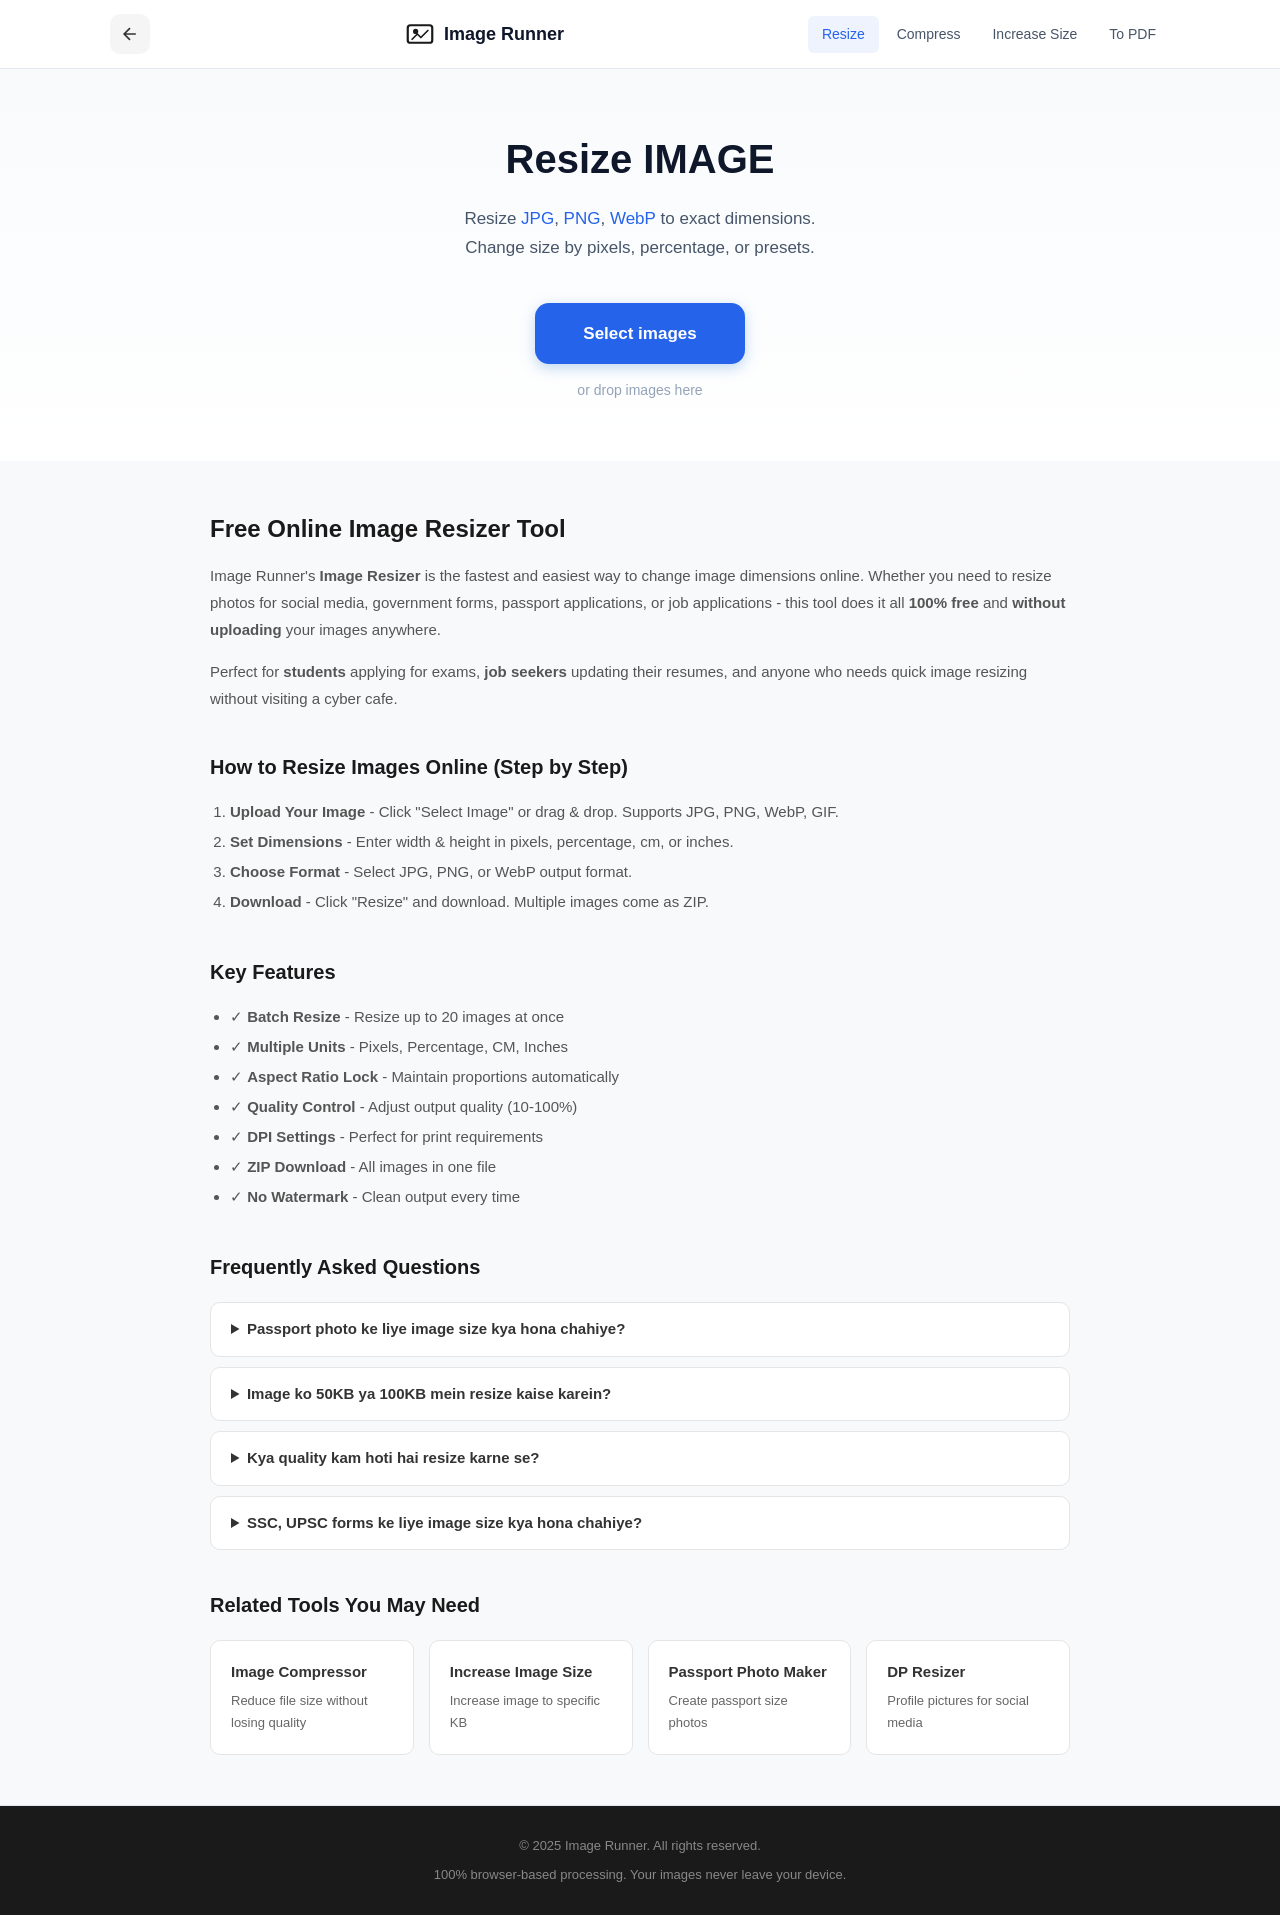
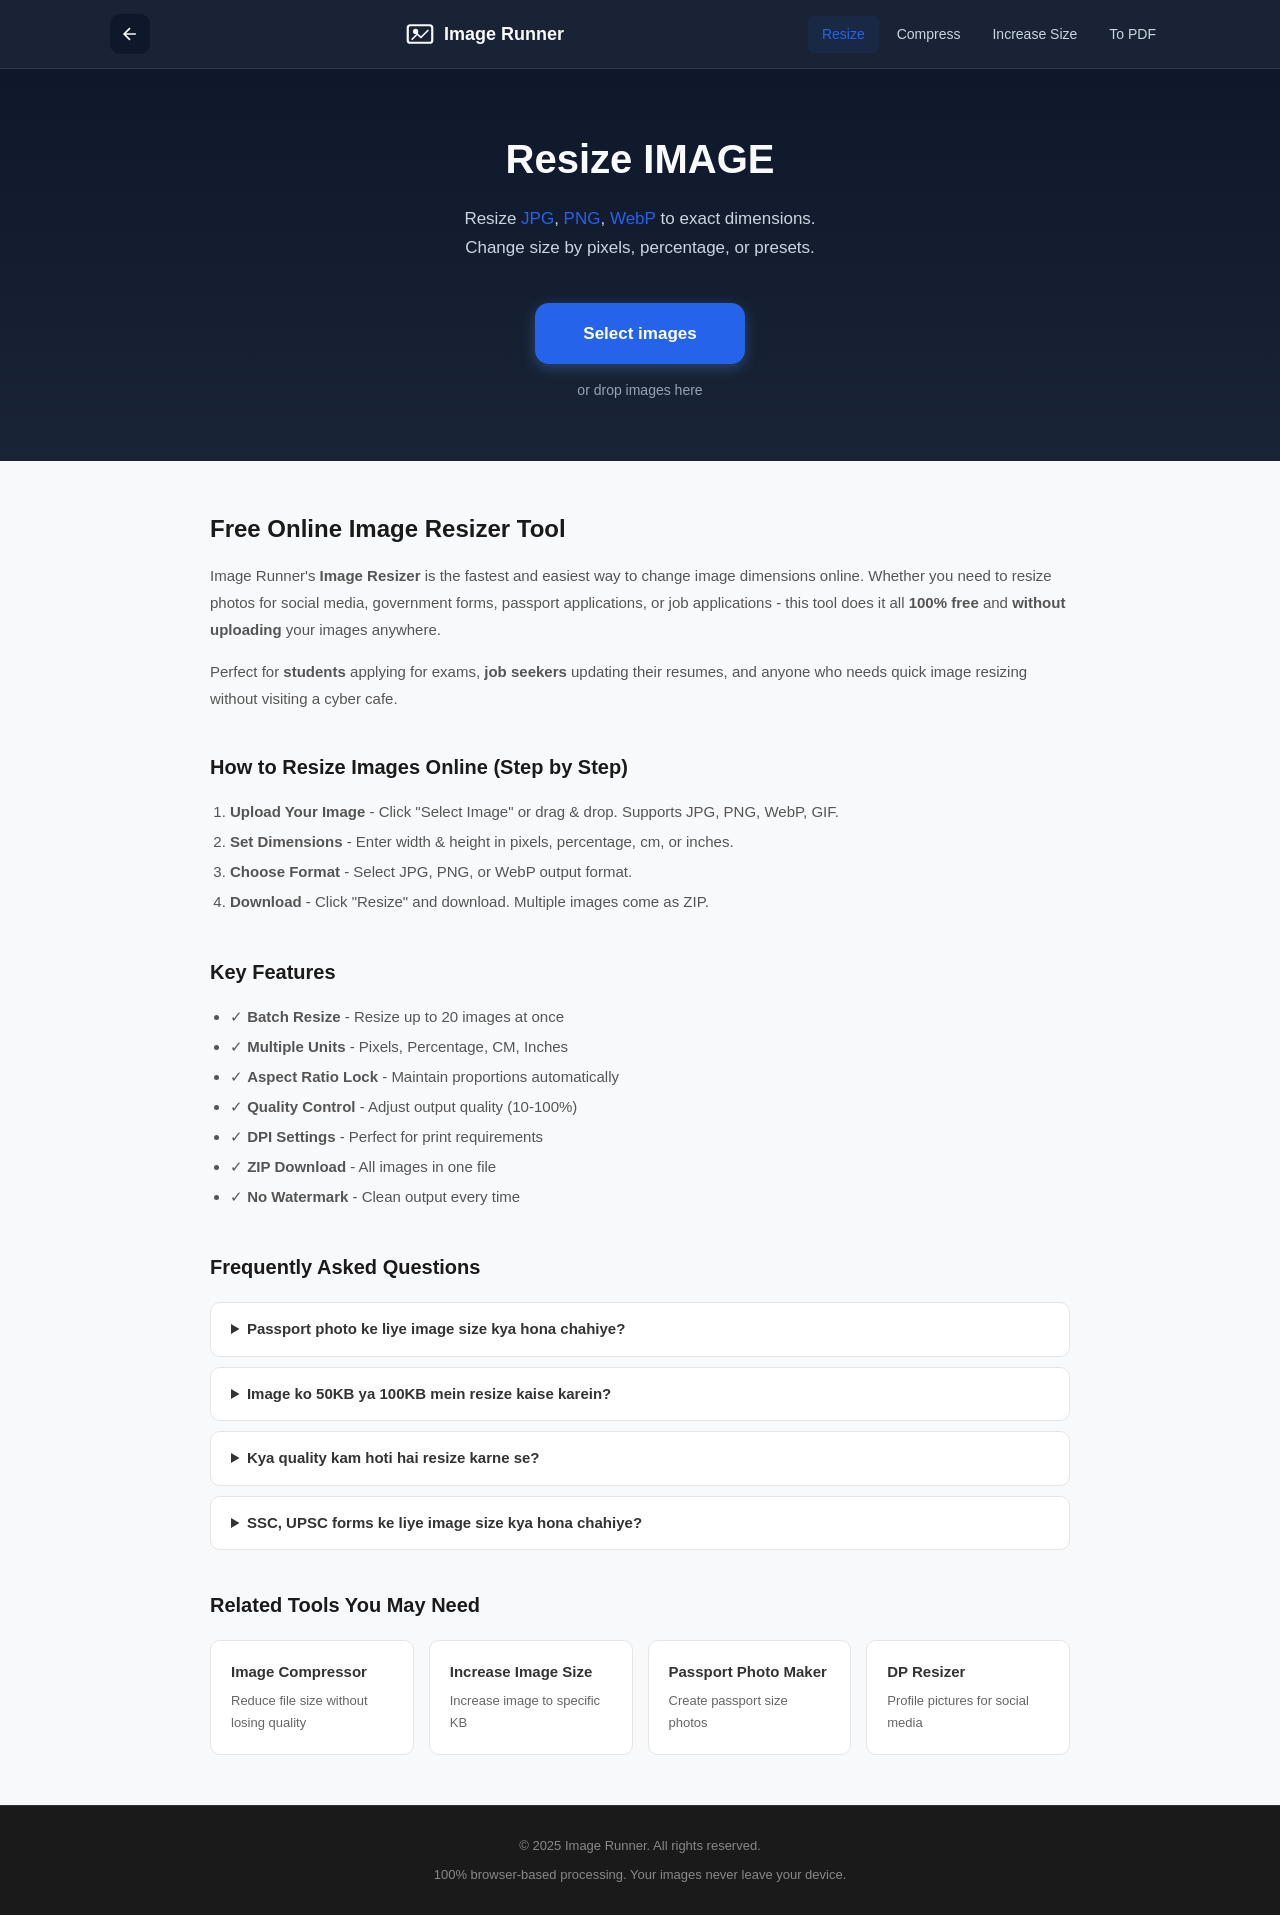

Fix favicon and preserve image URL loader

--- a/css/resize-v4.css
+++ b/css/resize-v4.css
@@ -5,21 +5,31 @@
 
 :root {
     /* Unified Color System - Professional Blue */
-    --bg: #f8fafc;
-    --bg-white: #ffffff;
-    --text: #0f172a;
-    --text-secondary: #475569;
+    --bg: #0f172a;
+    --bg-white: rgba(30, 41, 59, 0.72);
+    --text: #f8fafc;
+    --text-secondary: #cbd5e1;
     --text-muted: #94a3b8;
     --primary: #2563eb;
     --primary-hover: #1d4ed8;
     --primary-light: rgba(37, 99, 235, 0.08);
     --success: #2563eb;
-    --border: #e2e8f0;
-    --border-light: #f1f5f9;
+    --border: rgba(148, 163, 184, 0.18);
+    --border-light: rgba(15, 23, 42, 0.12);
     --font: 'Inter', -apple-system, BlinkMacSystemFont, sans-serif;
     --radius: 10px;
     --radius-lg: 14px;
     --shadow: 0 2px 8px rgba(0,0,0,0.06);
+}
+
+html.light-theme {
+    --bg: #f8fafc;
+    --bg-white: #ffffff;
+    --text: #0f172a;
+    --text-secondary: #475569;
+    --text-muted: #94a3b8;
+    --border: #e2e8f0;
+    --border-light: #f1f5f9;
 }
 
 *, *::before, *::after { box-sizing: border-box; margin: 0; padding: 0; }
@@ -55,11 +65,11 @@ img, svg { display: block; max-width: 100%; }
 }
 
 .header__inner { display: flex; align-items: center; justify-content: space-between; }
-.back-btn { display: flex; align-items: center; justify-content: center; width: 40px; height: 40px; background: #f5f5f5; border-radius: 10px; color: #333; margin-right: 12px; transition: all 0.2s; text-decoration: none; }
-.back-btn:hover { background: #333; color: white; }
+.back-btn { display: flex; align-items: center; justify-content: center; width: 40px; height: 40px; background: var(--bg); border-radius: 10px; color: var(--text); margin-right: 12px; transition: all 0.2s; text-decoration: none; }
+.back-btn:hover { background: var(--primary); color: white; }
 .back-btn svg { width: 20px; height: 20px; }
 .logo { display: flex; align-items: center; gap: 10px; font-size: 18px; font-weight: 700; }
-.logo__icon { width: 28px; height: 28px; color: #1a1a1a; }
+.logo__icon { width: 28px; height: 28px; color: var(--text); }
 .nav { display: flex; gap: 4px; }
 .nav__link { padding: 8px 14px; font-size: 14px; font-weight: 500; color: var(--text-secondary); border-radius: 6px; transition: all 0.2s; }
 .nav__link:hover { color: var(--text); background: var(--bg); }
@@ -164,7 +174,7 @@ img, svg { display: block; max-width: 100%; }
 .img-thumb {
     position: relative;
     width: 110px;
-    background: #fafafa;
+    background: var(--bg);
     border: 1px solid var(--border);
     border-radius: 8px;
     overflow: hidden;
@@ -174,6 +184,8 @@ img, svg { display: block; max-width: 100%; }
     width: 100%;
     aspect-ratio: 1;
     object-fit: contain;
+    -webkit-user-drag: none;
+    user-select: none;
 }
 
 .img-remove {
@@ -185,7 +197,7 @@ img, svg { display: block; max-width: 100%; }
     display: flex;
     align-items: center;
     justify-content: center;
-    background: rgba(0,0,0,0.6);
+    background: rgba(15, 23, 42, 0.72);
     border-radius: 50%;
     color: white;
     font-size: 16px;
@@ -476,7 +488,7 @@ img, svg { display: block; max-width: 100%; }
     font-size: 13px;
     font-weight: 600;
     color: var(--primary);
-    min-width: 36px;
+    min-width: 12px;
     text-align: right;
 }
 
@@ -632,7 +644,7 @@ img, svg { display: block; max-width: 100%; }
 }
 
 .result-item:last-child { border-bottom: none; }
-.result-thumb { width: 40px; height: 40px; object-fit: contain; background: #fafafa; border-radius: 4px; }
+.result-thumb { width: 40px; height: 40px; object-fit: contain; background: var(--bg); border-radius: 4px; }
 .result-info { flex: 1; }
 .result-name { font-size: 13px; font-weight: 500; }
 .result-dims { font-size: 11px; color: var(--text-muted); }
@@ -691,7 +703,7 @@ img, svg { display: block; max-width: 100%; }
     display: flex;
     align-items: center;
     justify-content: center;
-    background: rgba(255, 255, 255, 0.95);
+    background: rgba(15, 23, 42, 0.92);
     opacity: 0;
     visibility: hidden;
     transition: all 0.3s;
@@ -726,6 +738,41 @@ img, svg { display: block; max-width: 100%; }
     border-top: 1px solid var(--border);
     background: var(--bg-white);
     margin-top: auto;
+}
+
+html.light-theme .back-btn {
+    background: #f5f5f5;
+    color: #333;
+}
+
+html.light-theme .back-btn:hover {
+    background: #333;
+    color: white;
+}
+
+html.light-theme .logo__icon {
+    color: #1a1a1a;
+}
+
+html.light-theme .img-thumb {
+    background: #fafafa;
+}
+
+html.light-theme .img-remove {
+    background: rgba(0, 0, 0, 0.6);
+}
+
+html.light-theme .result-thumb {
+    background: #fafafa;
+}
+
+html.light-theme .processing {
+    background: rgba(255, 255, 255, 0.95);
+}
+
+html.light-theme .share-btn--copy {
+    background: var(--bg-white);
+    border-color: var(--border);
 }
 
 /* Responsive */
